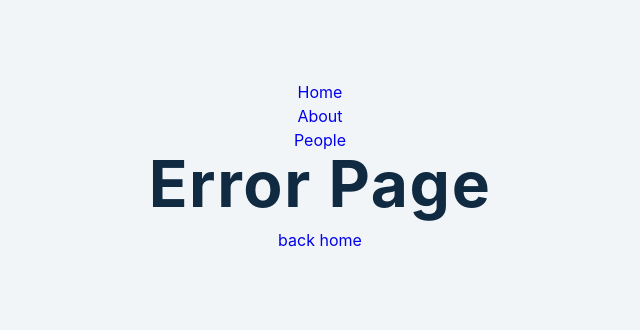
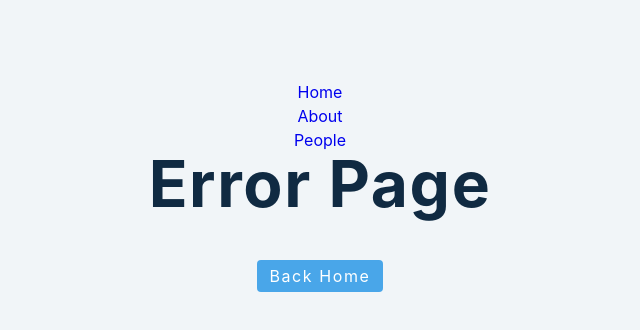
Before and after one commit to KristijonasJurk/React-Exercise, a React (Create React App) app: page /person/1 in a window 1280 px wide. Shown: the top 330 px of the page, without its empty margins (320-960 px from the left). Built offline with nearby package versions, Linux system fonts and the light colour scheme.

Commit message:
setting specific links for list items

```diff
--- a/src/tutorial/11-react-router/setup/Error.js
+++ b/src/tutorial/11-react-router/setup/Error.js
@@ -4,7 +4,7 @@ const Error = () => {
   return (
     <div>
       <h1>Error Page</h1>
-      <Link to='/'>back home</Link>
+      <Link to='/' className='btn'>back home</Link>
     </div>
   );
 };
--- a/src/tutorial/11-react-router/setup/People.js
+++ b/src/tutorial/11-react-router/setup/People.js
@@ -10,6 +10,7 @@ const People = () => {
         return (
           <div key={person.id} className='item'>
             <h4>{person.name}</h4>
+            <Link to={`/person/${person.id}`}>Learn more</Link>
           </div>
         );
       })}
--- a/src/tutorial/11-react-router/setup/index.js
+++ b/src/tutorial/11-react-router/setup/index.js
@@ -26,6 +26,7 @@ const ReactRouterSetup = () => {
         <Route>
           <Error path='*' />
         </Route>
+        <Route path='/person/:id' children={<Person />}></Route>
       </Switch>
     </Router>
   );
```
